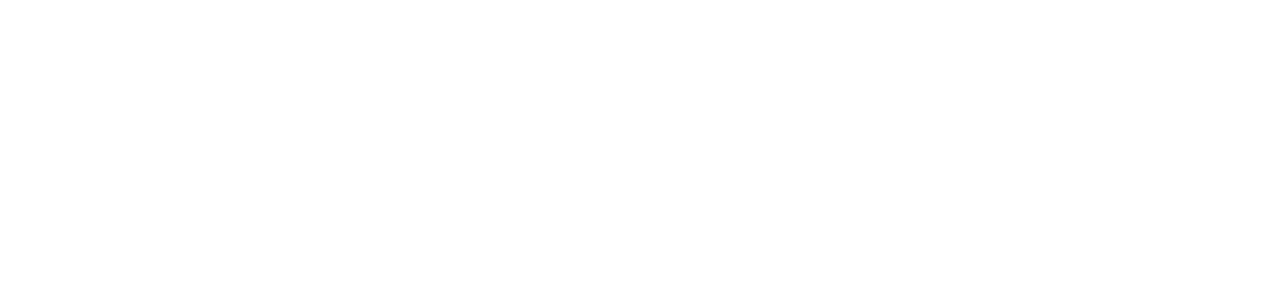
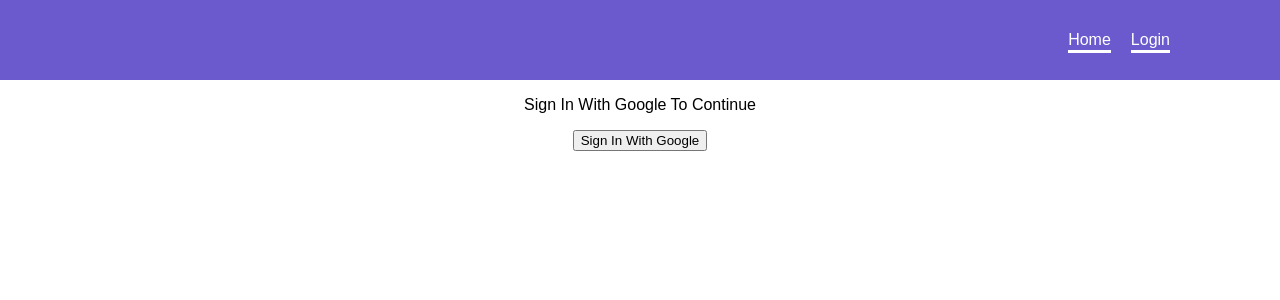
Before and after one commit to RanJets/learning-react, a React (Create React App) app: page /login in a window 1280 px wide. Shown: the top 300 px of the page. Built offline with nearby package versions, Linux system fonts and the light colour scheme; no server answers.

Commit message:
Social Media Project Authentication

```diff
--- a/package.json
+++ b/package.json
@@ -10,8 +10,11 @@
     "@types/node": "^16.18.3",
     "@types/react": "^18.0.25",
     "@types/react-dom": "^18.0.9",
+    "firebase": "^9.14.0",
     "react": "^18.2.0",
     "react-dom": "^18.2.0",
+    "react-firebase-hooks": "^5.1.1",
+    "react-router-dom": "^6.4.3",
     "react-scripts": "5.0.1",
     "typescript": "^4.9.3",
     "web-vitals": "^2.1.4"
--- a/src/App.css
+++ b/src/App.css
@@ -2,37 +2,47 @@
   text-align: center;
 }
 
-.App-logo {
-  height: 40vmin;
-  pointer-events: none;
+body {
+  margin: 0;
+  padding: 0;
+  font-family: Arial, Helvetica, sans-serif;
 }
 
-@media (prefers-reduced-motion: no-preference) {
-  .App-logo {
-    animation: App-logo-spin infinite 20s linear;
-  }
+.navbar {
+  width: 100%;
+  height: 80px;
+  background-color: slateblue;
+  display: flex;
+  align-items: center;
+  justify-content: flex-end;
 }
 
-.App-header {
-  background-color: #282c34;
-  min-height: 100vh;
+.navbar .links {
+  text-align: center;
+  margin-right: 50px;
+}
+
+.links a {
+  color: white;
+  text-decoration: none;
+  border-bottom: 3px solid white;
+  padding-bottom: 2px;
+  margin: 10px;
+}
+
+.navbar .user {
   display: flex;
-  flex-direction: column;
+  justify-content: center;
   align-items: center;
-  justify-content: center;
-  font-size: calc(10px + 2vmin);
+  margin-right: 50px;
+}
+
+.user p {
+  font-size: 15px;
+  margin-right: 10px;
   color: white;
 }
-
-.App-link {
-  color: #61dafb;
+.user img {
+  font-size: 15px;
+  border-radius: 50%;
 }
-
-@keyframes App-logo-spin {
-  from {
-    transform: rotate(0deg);
-  }
-  to {
-    transform: rotate(360deg);
-  }
-}
--- a/src/App.tsx
+++ b/src/App.tsx
@@ -1,8 +1,22 @@
 import React from "react";
+import { BrowserRouter as Router, Routes, Route } from "react-router-dom";
 import "./App.css";
+import { Navbar } from "./components/navbar";
+import { Login } from "./pages/login";
+import { Main } from "./pages/main";
 
 function App() {
-  return <div className="App"></div>;
+  return (
+    <div className="App">
+      <Router>
+        <Navbar />
+        <Routes>
+          <Route path="/" element={<Main />} />
+          <Route path="/login" element={<Login />} />
+        </Routes>
+      </Router>
+    </div>
+  );
 }
 
 export default App;
--- /dev/null
+++ b/src/components/navbar.tsx
@@ -0,0 +1,27 @@
+import { Link } from "react-router-dom";
+import { auth } from "../config/firebase";
+import { useAuthState } from "react-firebase-hooks/auth";
+import { signOut } from "firebase/auth";
+export const Navbar = () => {
+  const [user] = useAuthState(auth);
+  const signUserOut = async () => {
+    await signOut(auth);
+  };
+  return (
+    <div className="navbar">
+      <div className="links">
+        <Link to="/">Home</Link>
+        <Link to="/login">Login</Link>
+      </div>
+      <div className="user">
+        {user && (
+          <div>
+            <p>{user?.displayName}</p>
+            <img src={user?.photoURL || ""} width={50} height={50} />
+            <button onClick={signUserOut}>Log Out </button>
+          </div>
+        )}
+      </div>
+    </div>
+  );
+};
--- /dev/null
+++ b/src/config/firebase.ts
@@ -0,0 +1,21 @@
+// Import the functions you need from the SDKs you need
+import { initializeApp } from "firebase/app";
+import { getAuth, GoogleAuthProvider } from "firebase/auth";
+// TODO: Add SDKs for Firebase products that you want to use
+// https://firebase.google.com/docs/web/setup#available-libraries
+
+// Your web app's Firebase configuration
+const firebaseConfig = {
+  apiKey: "AIzaSyCD9nZofjvl_mLQLfvihBrK_TrG8-ey-os",
+  authDomain: "learning-react-8a630.firebaseapp.com",
+  projectId: "learning-react-8a630",
+  storageBucket: "learning-react-8a630.appspot.com",
+  messagingSenderId: "353061601898",
+  appId: "1:353061601898:web:e749191bc2354bc8d04013",
+};
+
+// Initialize Firebase
+const app = initializeApp(firebaseConfig);
+
+export const auth = getAuth(app);
+export const provider = new GoogleAuthProvider();
--- /dev/null
+++ b/src/pages/login.tsx
@@ -0,0 +1,20 @@
+import { auth, provider } from "../config/firebase";
+import { signInWithPopup } from "firebase/auth";
+import { useNavigate } from "react-router-dom";
+
+export const Login = () => {
+  const navigate = useNavigate();
+
+  const signInWithGoogle = async () => {
+    const result = await signInWithPopup(auth, provider);
+    console.log(result);
+    navigate("/"); //redirected to home
+  };
+
+  return (
+    <div>
+      <p> Sign In With Google To Continue </p>
+      <button onClick={signInWithGoogle}> Sign In With Google </button>
+    </div>
+  );
+};
--- /dev/null
+++ b/src/pages/main.tsx
@@ -0,0 +1,3 @@
+export const Main = () => {
+  return <div> Home/Main Page</div>;
+};
```
Also changed, not shown: 1 other file (tests, documents, lock files or other folders).
